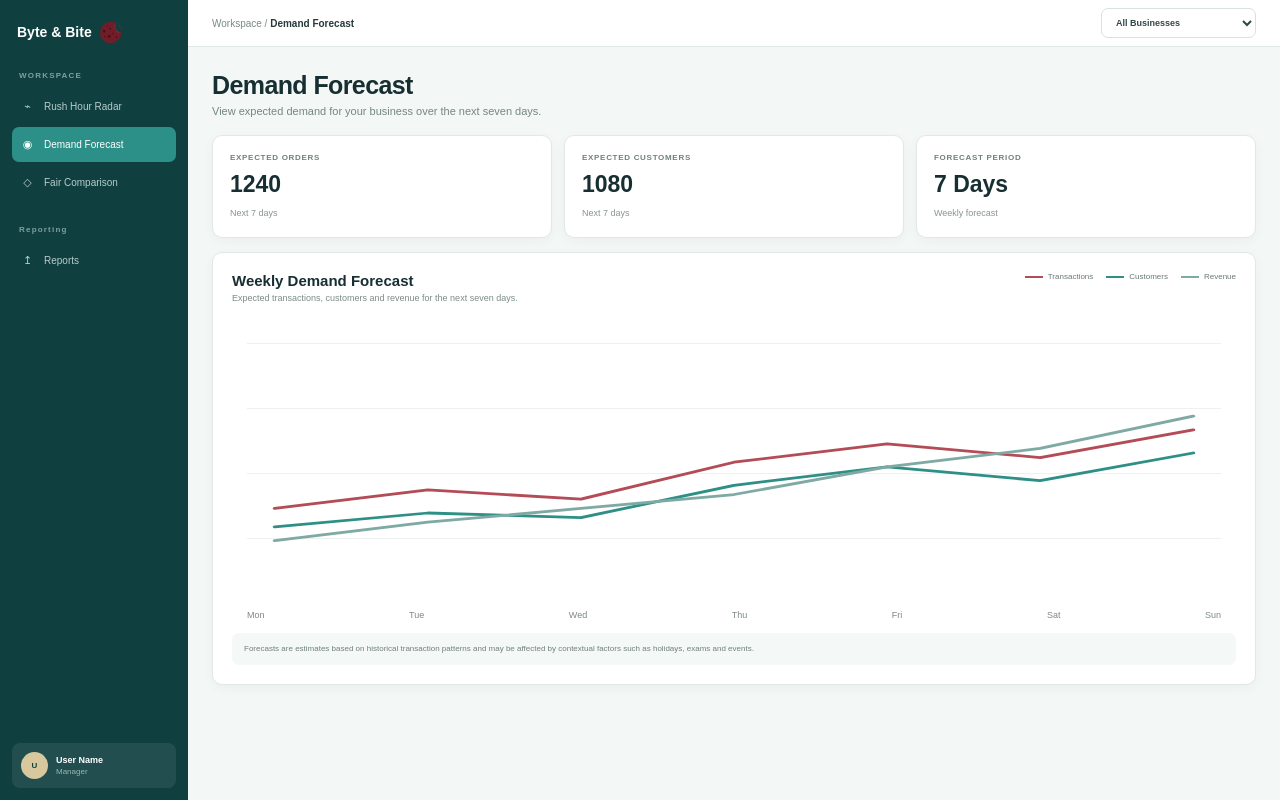
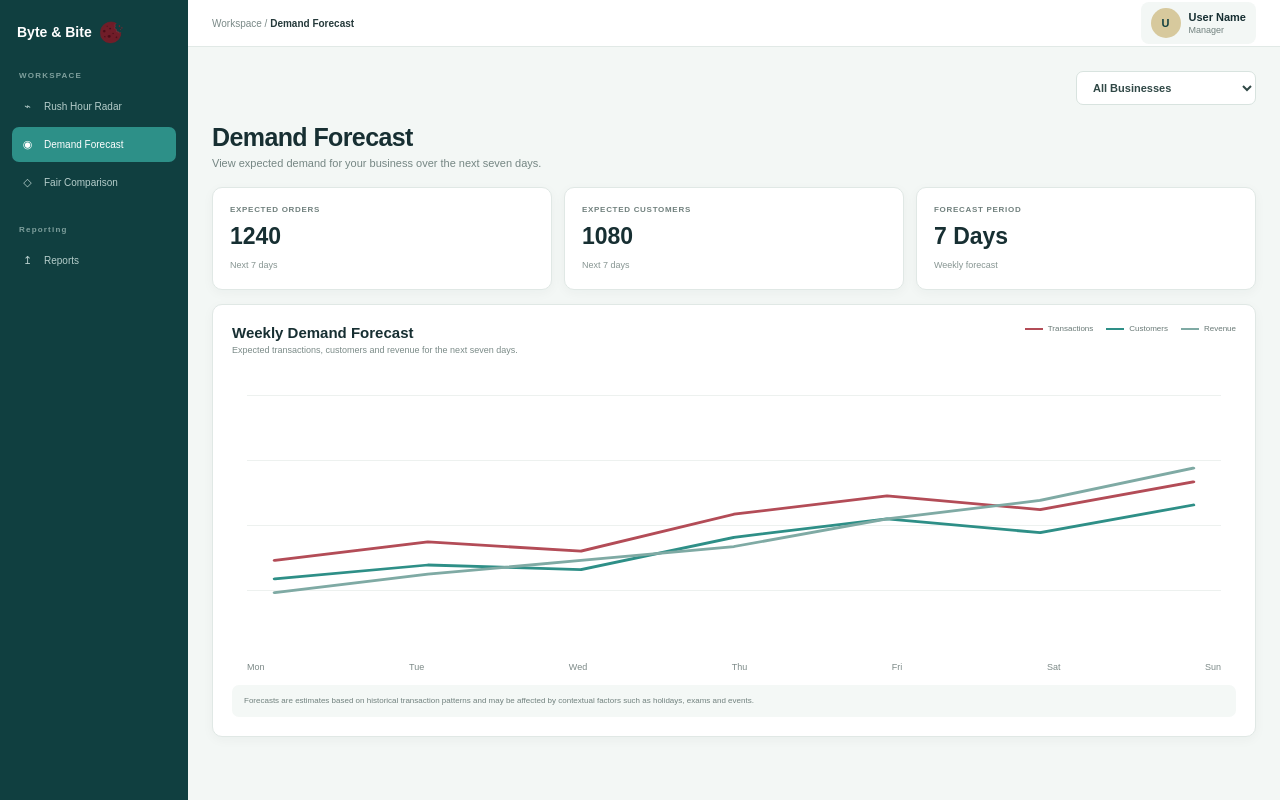
Before and after one commit to Vickarmstrongg/Developement-Project, a React app in the folder frontend/: page / in a window 1280 px wide. Built offline with nearby package versions, Linux system fonts and the light colour scheme; the HTML template or start-up script is replaced by a standard one.

Commit message:
moving user profile and dropdown

```diff
--- a/frontend/src/App.css
+++ b/frontend/src/App.css
@@ -100,39 +100,38 @@ select {
 }
 
 .user-profile {
-  margin-top: auto;
   display: flex;
   align-items: center;
   gap: 8px;
-  padding: 9px;
-  background: rgba(255, 255, 255, 0.08);
+  padding: 6px 10px;
+  background: #f3f7f5;
   border-radius: 8px;
 }
 
 .user-avatar {
-  width: 27px;
-  height: 27px;
+  width: 30px;
+  height: 30px;
   border-radius: 50%;
   background: #d7c99d;
   color: #103f40;
   display: flex;
   align-items: center;
   justify-content: center;
-  font-size: 8px;
+  font-size: 11px;
   font-weight: 700;
 }
 
 .user-details span {
   display: block;
   margin-top: 2px;
-  color: #9ab5b2;
-  font-size: 8px;
+  color: #71817e;
+  font-size: 9px;
 }
 
 .user-details strong {
   display: block;
-  color: white;
-  font-size: 9px;
+  color: #172f32;
+  font-size: 11px;
   font-weight: 600;
 }
 
@@ -160,19 +159,20 @@ select {
   color: #263a3b;
 }
 
-.topbar-actions {
+.business-selector-row {
   display: flex;
-  align-items: center;
+  justify-content: flex-end;
+  margin-bottom: 18px;
 }
 
 .business-selector {
-  min-width: 155px;
-  padding: 8px 10px;
+  min-width: 180px;
+  padding: 9px 12px;
   border: 1px solid #d8e3df;
   border-radius: 7px;
   background: white;
   color: #304846;
-  font-size: 9px;
+  font-size: 11px;
   font-weight: 600;
 }
 
@@ -219,7 +219,7 @@ select {
   color: #71817e;
   font-size: 8px;
   letter-spacing: 0.7px;
-  font-weight: 700
+  font-weight: 700;
 }
 
 .summary-card strong  {
--- a/frontend/src/DemandForecast.jsx
+++ b/frontend/src/DemandForecast.jsx
@@ -68,18 +68,6 @@ function DemandForecast() {
                         </a>
                     </nav>
                 </div>
-
-                <div className="user-profile">
-
-                    <div className="user-avatar">
-                        {currentUser.name.charAt(0)}
-                    </div>
-
-                    <div className="user-details">
-                        <strong>{currentUser.name}</strong>
-                        <span>{currentUser.role}</span>
-                    </div>
-                </div>
             </aside>
 
             <main className="main-content">
@@ -89,17 +77,30 @@ function DemandForecast() {
                         Workspace / <strong>Demand Forecast</strong>
                     </div>
 
-                    <div className="topbar-actions">
+                    <div className="user-profile">
 
+                        <div className="user-avatar">
+                            {currentUser.name.charAt(0)}
+                        </div>
+
+                        <div className="user-details">
+                            <strong>{currentUser.name}</strong>
+                            <span>{currentUser.role}</span>
+                        </div>
+                    </div>
+
+                </header>
+
+                <div className="page-content">
+
+                    <div className="business-selector-row">
                         <select className="business-selector">
                             <option>All Businesses</option>
                             <option>Vendor 1</option>
-                            <option> Vendor 2</option>
+                            <option>Vendor 2</option>
                         </select>
                     </div>
-                </header>
 
-                <div className="page-content">
                     <div className="page-heading">
 
                         <div>
```
